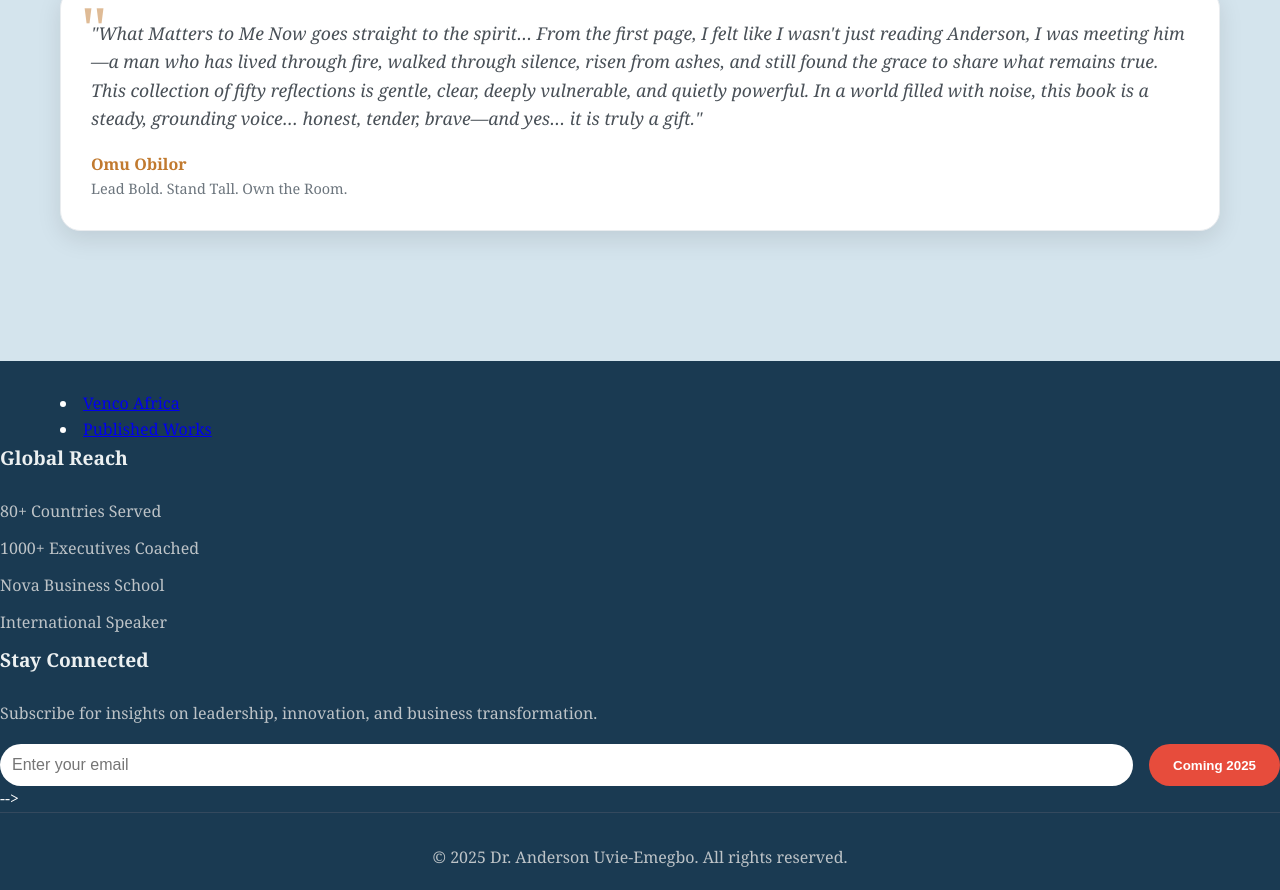
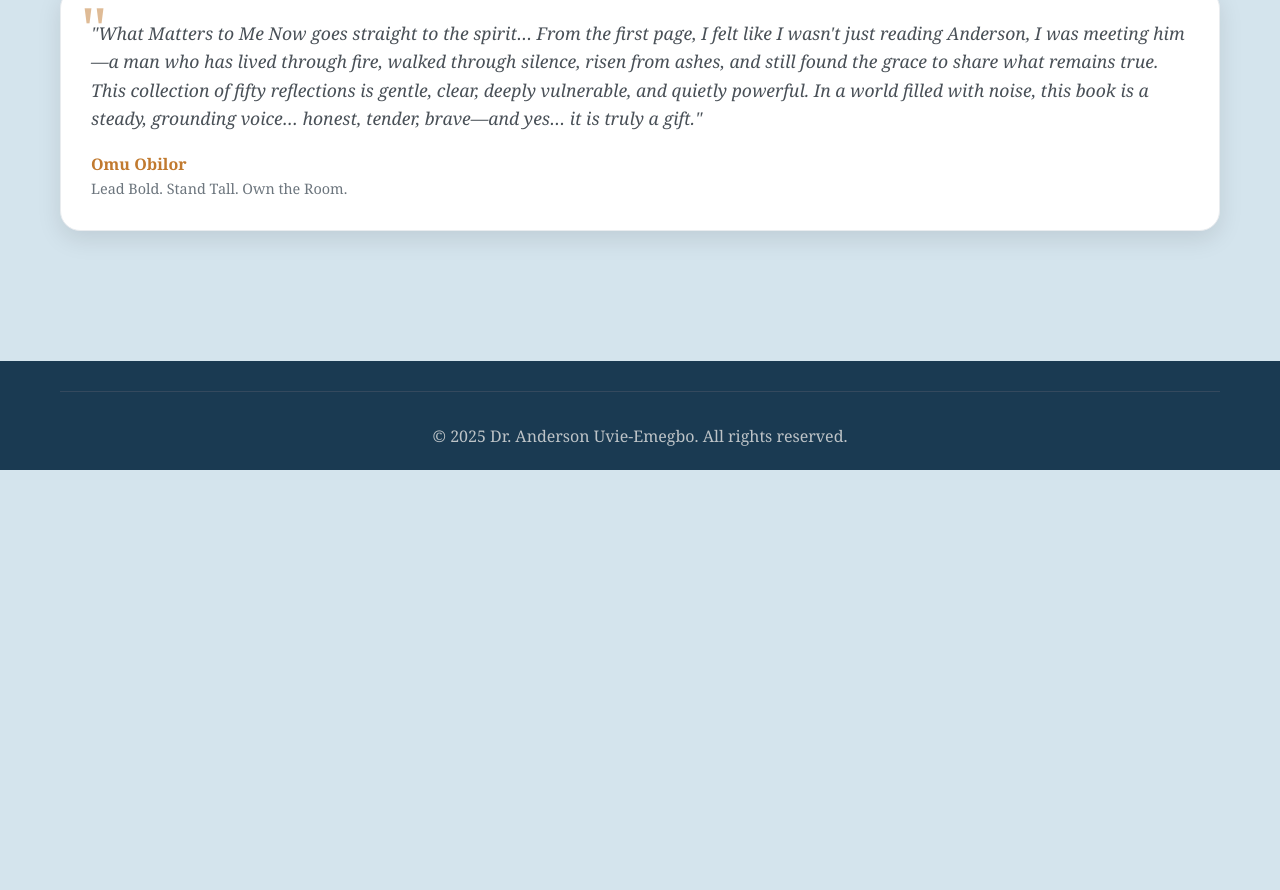
Before and after one commit to sparkandy/dr-anderson-website, a plain HTML site: page what-matters-to-me-now.html in a window 1280 px wide. Shown: the part 5297-6187 px from the top of the page. After the commit the page ends 5767 px from the top, so only its background shows below. Drawn offline with Linux system fonts and the light colour scheme.

Commit message:
my j0ourney page

```diff
--- a/what-matters-to-me-now.html
+++ b/what-matters-to-me-now.html
@@ -1015,48 +1015,6 @@
     <!-- Footer -->
     <footer>
         <div class="container">
-            <!-- <div class="footer-content">
-                <div class="footer-section">
-                    <h3>Professional Focus</h3>
-                    <p>Executive coaching, leadership development, and business transformation across healthcare, finance, education, and entrepreneurship sectors.</p>
-                    <div class="social-links">
-                        <a href="https://www.linkedin.com/in/andersonuviemegbo/" target="_blank" aria-label="LinkedIn"><i class="fab fa-linkedin-in"></i></a>
-                        <a href="#" aria-label="Twitter"><i class="fab fa-twitter"></i></a>
-                        <a href="#" aria-label="YouTube"><i class="fab fa-youtube"></i></a>
-                        <a href="#" aria-label="Medium"><i class="fab fa-medium-m"></i></a>
-                    </div>
-                </div>
-
-                <div class="footer-section">
-                    <h3>Services</h3>
-                    <ul>
-                        <li><a href="coaching.html">Executive Coaching</a></li>
-                        <!-- <li><a href="academia.html">Academic Programs</a></li> -->
-                        <li><a href="entrepreneurship.html">Venco Africa</a></li>
-                        <li><a href="books.html">Published Works</a></li>
-                    </ul>
-                </div>
-
-                <div class="footer-section">
-                    <h3>Global Reach</h3>
-                    <ul>
-                        <li>80+ Countries Served</li>
-                        <li>1000+ Executives Coached</li>
-                        <li>Nova Business School</li>
-                        <li>International Speaker</li>
-                    </ul>
-                </div>
-
-                <div class="footer-section">
-                    <h3>Stay Connected</h3>
-                    <p>Subscribe for insights on leadership, innovation, and business transformation.</p>
-                    <div class="newsletter-form">
-                        <input type="email" placeholder="Enter your email" aria-label="Email for newsletter">
-                        <button type="submit">Coming 2025</button>
-                    </div>
-                </div>
-            </div> -->
-
             <div class="footer-bottom">
                 <p>&copy; 2025 Dr. Anderson Uvie-Emegbo. All rights reserved.</p>
             </div>
```
Also changed, not shown: the-gift.html (+0 -41 lines).
